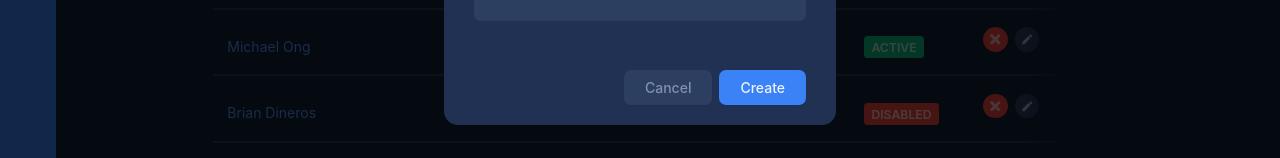
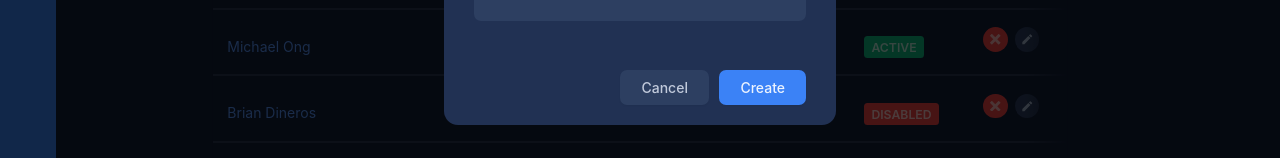
Before and after one commit to NathanSaludes/emmy-next, a Next.js app: page /accounts in a window 1280 px wide. Shown: the part 525-683 px from the top of the page. Built offline with nearby package versions, Linux system fonts and the light colour scheme.

Commit message:
Change secondary `Action Button` component with lighter text color

```diff
--- a/components/AddUserForm/ActionButton.js
+++ b/components/AddUserForm/ActionButton.js
@@ -2,7 +2,7 @@ import React from 'react'
 
 function ActionButton({ text, isSecondary, type }) {
 	return (
-		<button type={type} className={`${isSecondary ? 'bg-dark-denim-faded text-main' : 'text-white bg-emmy-blue'} ml-2 text-base text-opacity-90 py-2 px-6 rounded-lg flex items-center focus:outline-none focus:ring-2 ring-offset-emmy-blue shadow-sm`}>
+		<button type={type} className={`${isSecondary ? 'bg-dark-denim-faded text-primary' : 'text-white bg-emmy-blue'} ml-3 text-base text-opacity-90 py-2 px-6 rounded-lg flex items-center focus:outline-none focus:ring-2 ring-offset-emmy-blue shadow-sm`}>
 			<span className="font-medium">{text}</span>
 		</button>
 	)
```
